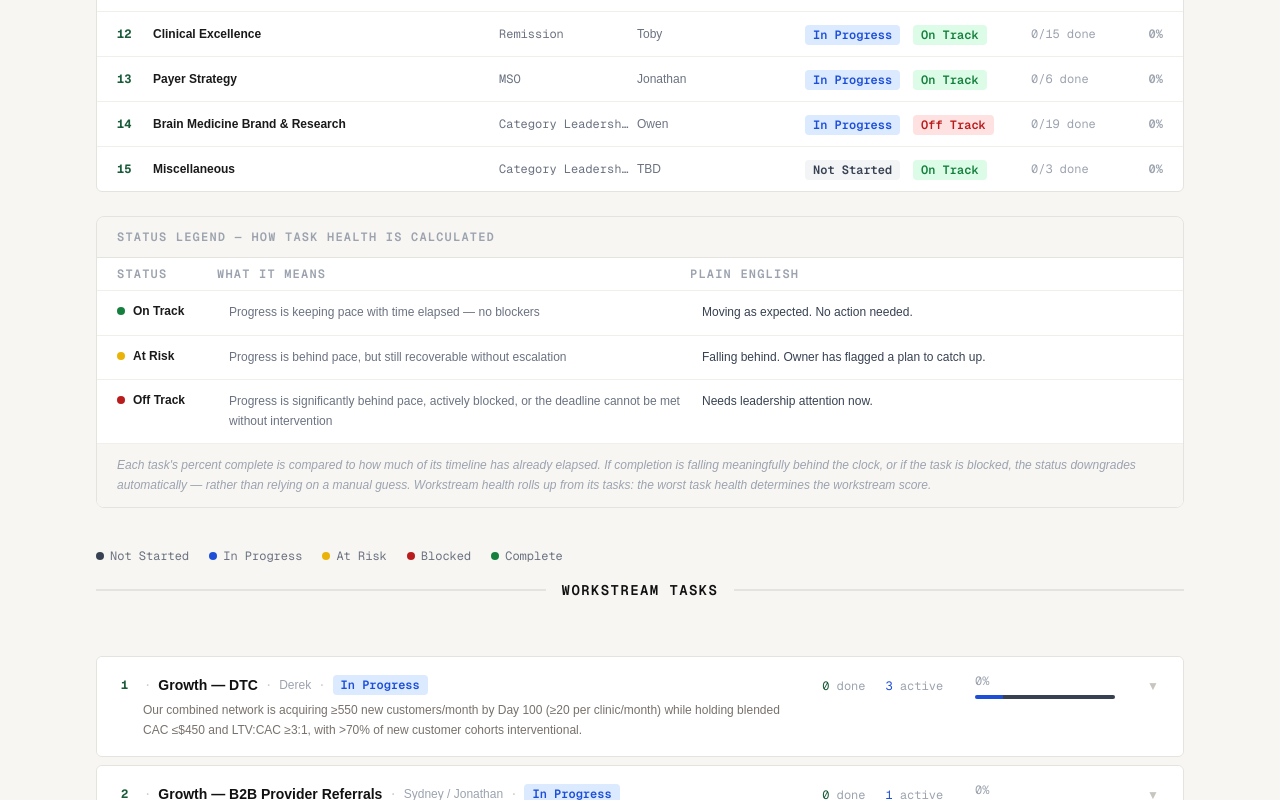
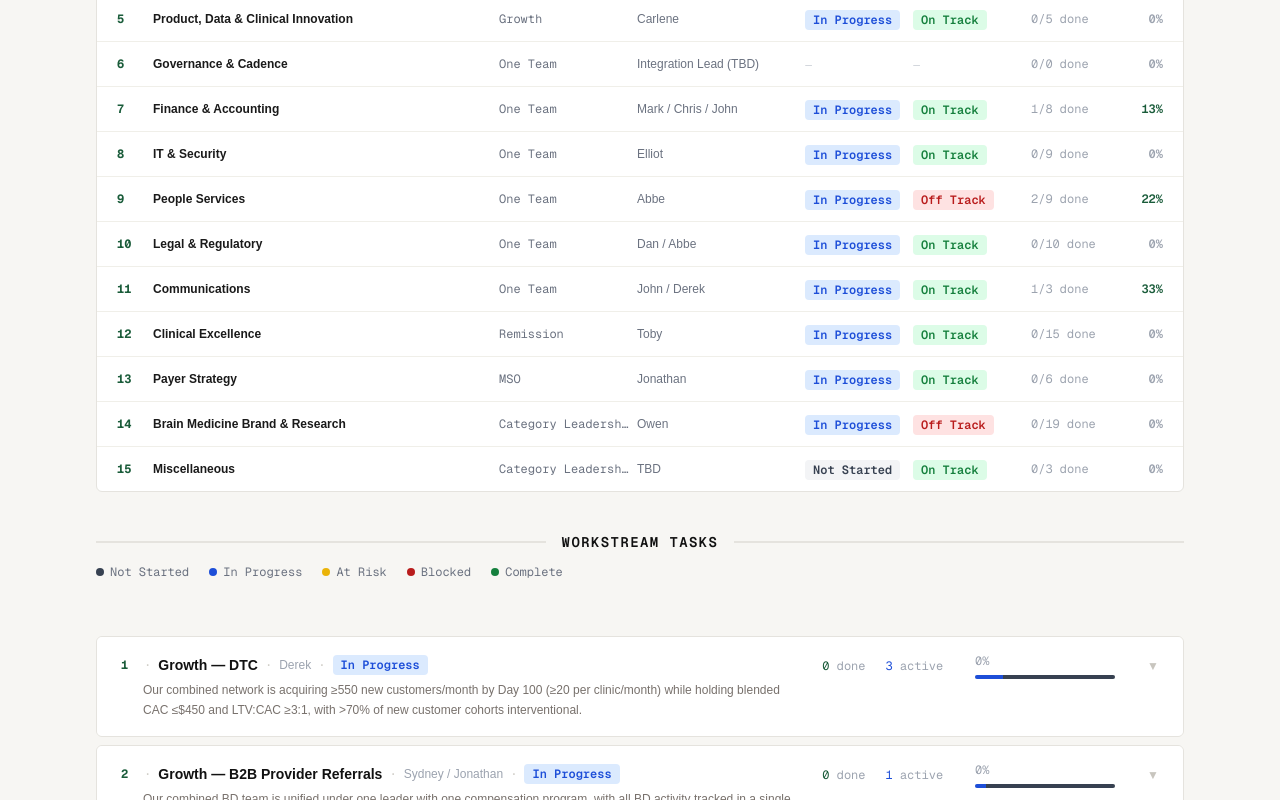
Before and after one commit to benthegitofhubs/mhs-integration-dashboard, a Next.js app: page / in a window 1280 px wide. Shown: the part 1221-2021 px from the top of the page. Built offline with nearby package versions, Linux system fonts and the light colour scheme.

Commit message:
Move HealthLegend below health bar, status legend below Workstream Tasks header

```diff
--- a/components/HundredDayDashboard.tsx
+++ b/components/HundredDayDashboard.tsx
@@ -166,6 +166,8 @@ export default function HundredDayDashboard({ workstreams }: { workstreams: Work
             {wsCounts["Not Started"]       > 0 && <div style={{ width: `${(wsCounts["Not Started"]       / workstreams.length) * 100}%`, backgroundColor: "#374151" }} />}
           </div>
 
+          <HealthLegend />
+
           {/* Per-workstream table */}
           <div className="overflow-x-auto" style={{ border: "1px solid #e5e3de", borderRadius: "6px", backgroundColor: "white" }}>
             <div className="grid text-xs uppercase tracking-widest font-semibold px-5 py-2.5"
@@ -247,11 +249,19 @@ export default function HundredDayDashboard({ workstreams }: { workstreams: Work
             })}
           </div>
 
-          <HealthLegend />
+        </div>
+
+        <div className="mb-3 flex items-center gap-4">
+          <div className="flex-1" style={{ height: "2px", backgroundColor: "#e5e3de" }} />
+          <p className="text-sm font-semibold uppercase tracking-widest shrink-0"
+            style={{ color: "#111111", fontFamily: "var(--font-geist-mono)" }}>
+            Workstream Tasks
+          </p>
+          <div className="flex-1" style={{ height: "2px", backgroundColor: "#e5e3de" }} />
         </div>
 
         {/* Status color legend */}
-        <div className="flex items-center gap-5 mb-4 mt-8">
+        <div className="flex items-center gap-5 mb-6">
           {([
             ["Not Started", "#374151"],
             ["In Progress", "#1d4ed8"],
@@ -264,15 +274,6 @@ export default function HundredDayDashboard({ workstreams }: { workstreams: Work
               <span className="text-xs" style={{ color: "#6b7280", fontFamily: "var(--font-geist-mono)" }}>{label}</span>
             </div>
           ))}
-        </div>
-
-        <div className="mb-6 flex items-center gap-4">
-          <div className="flex-1" style={{ height: "2px", backgroundColor: "#e5e3de" }} />
-          <p className="text-sm font-semibold uppercase tracking-widest shrink-0"
-            style={{ color: "#111111", fontFamily: "var(--font-geist-mono)" }}>
-            Workstream Tasks
-          </p>
-          <div className="flex-1" style={{ height: "2px", backgroundColor: "#e5e3de" }} />
         </div>
       </div>
 
```
